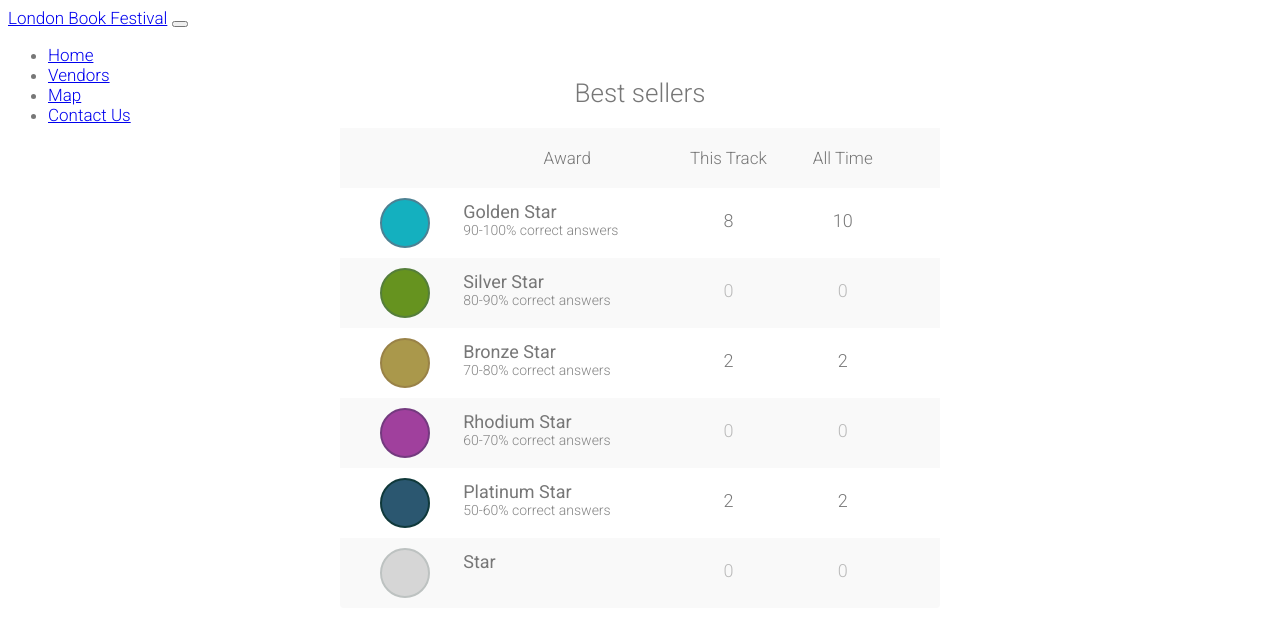
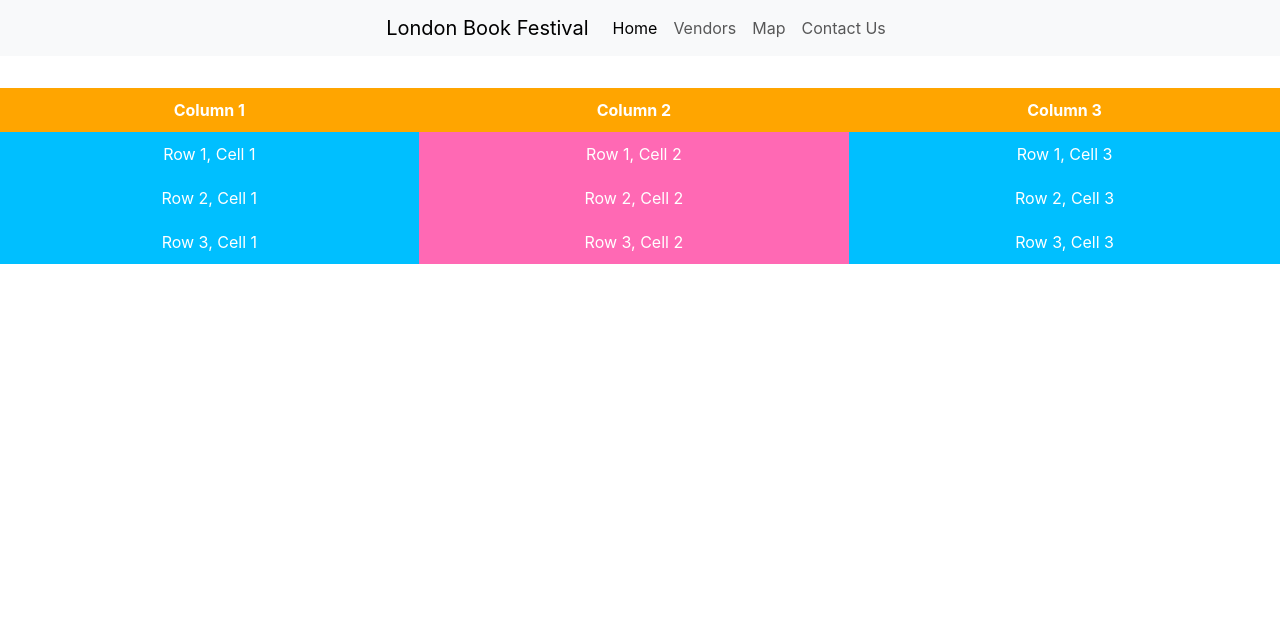
Before and after one commit to Charlywilliams/ourProject, a website: page vendors.html in a window 1280 px wide. Drawn offline with nearby package versions, Linux system fonts and the light colour scheme.

Commit message:
changed vendor

```diff
--- a/vendors.css
+++ b/vendors.css
@@ -1,184 +1,26 @@
-* {
-  box-sizing: border-box;
-}
-*:hover,
-*:focus {
-  outline: 0;
-}
-html {
-  height: 100%;
-}
-body {
-  position: relative;
-  height: 100%;
-  background: white;
-  font-family: "Roboto", sans-serif;
-  font-weight: 300;
-  font-size: 17px;
-  color: #777;
-}
-button,
-select,
-input {
-  font-family: "Roboto", sans-serif;
-  font-size: 17px;
-}
-.quiz-window {
-  position: absolute;
-  left: 0;
-  right: 0;
-  top: 50px;
-  margin: auto;
-  width: 600px;
-  border-radius: 4px;
-  background: #fff;
-  overflow: hidden;
-}
-.quiz-window-header {
-  padding: 20px 15px;
-  text-align: center;
-  position: relative;
-}
-.quiz-window-title {
-  font-size: 26px;
-}
-.quiz-window-close {
-  position: absolute;
-  top: 20px;
-  right: 20px;
-  padding: 0;
-  background: none;
-  border: 0;
-  width: 30px;
-  height: 30px;
-  font-size: 60px;
-  font-weight: 100;
-  line-height: 24px;
-  color: #777;
-  cursor: pointer;
-}
-.quiz-window-body {
-  background-color: #f9f9f9;
-}
-.guiz-awards-row {
-  margin: 0;
-  padding: 10px 40px;
-  list-style: none;
-}
-.guiz-awards-row:after {
-  content: "";
-  display: table;
-  clear: both;
-}
-.guiz-awards-row-even {
-  background-color: #fff;
-}
-.guiz-awards-row li {
-  display: inline-block;
-  vertical-align: top;
-  float: left;
-}
-.guiz-awards-header {
-  text-align: center;
-  padding: 20px 40px;
-}
-.guiz-awards-star,
-.guiz-awards-track,
-.guiz-awards-time,
-.guiz-awards-header-star,
-.guiz-awards-header-track,
-.guiz-awards-header-time {
-  min-width: 54px;
-  text-align: center;
-  width: 16%;
-}
-.guiz-awards-title {
-  width: 40%;
-  min-width: 160px;
-  font-size: 18px;
-  font-weight: normal;
-  padding-top: 3px;
-}
-.guiz-awards-header-title {
-  width: 40%;
-  min-width: 160px;
-}
-.guiz-awards-subtitle {
-  color: #858585;
-  font-size: 14px;
-  font-weight: 300;
-}
-.guiz-awards-track,
-.guiz-awards-time {
-  width: 22%;
-  min-width: 80px;
-  font-size: 18px;
-  line-height: 45px;
-}
-.guiz-awards-header-track,
-.guiz-awards-header-time {
-  width: 22%;
-  min-width: 80px;
-}
-.guiz-awards-track .null,
-.guiz-awards-time .null {
-  color: #bababa;
-}
-.star {
-  display: block;
-  width: 50px;
-  height: 50px;
-  border-radius: 50%;
-  border: 2px solid #bdc2c1;
-  background: #d6d6d6;
-}
-.goldstar {
-  border-color: #4c8193;
-  background: #14b0bf;
-}
-.silverstar {
-  border-color: #557e3a;
-  background: #66931f;
-}
-.bronzestar {
-  border-color: #998247;
-  background: #aa984b;
-}
-.rhodiumstar {
-  border-color: #743a7f;
-  background: #a0409d;
-}
-.platinumstar {
-  border-color: #10393b;
-  background: #2b5770;
+table {
+  width: 100%;
+  border-collapse: collapse;
+  margin-top: 2rem;
 }
 
-.guiz-awards-buttons {
-  background: #fff;
+th,
+td {
+  padding: 10px;
   text-align: center;
-  padding: 20px 0;
-}
-.guiz-awards-but-back {
-  display: inline-block;
-  background: none;
-  border: 1px solid #61a3e5;
-  border-radius: 21px;
-  padding: 7px 40px 7px 20px;
-  color: #61a3e5;
-  font-size: 17px;
-  cursor: pointer;
-  transition: all 0.3s ease;
 }
 
-.guiz-awards-but-back:hover {
-  background: #61a3e5;
+th {
+  background-color: #ffa500; /* Orange */
   color: #fff;
 }
 
-.guiz-awards-but-back i {
-  font-size: 26px;
-  line-height: 17px;
-  margin-right: 20px;
-  position: relative;
-  top: 2px;
+td:nth-child(odd) {
+  background-color: #00bfff; /* Deep Sky Blue */
+  color: #fff;
 }
+
+td:nth-child(even) {
+  background-color: #ff69b4; /* Hot Pink */
+  color: #fff;
+}
--- a/vendors.html
+++ b/vendors.html
@@ -1,4 +1,93 @@
 <!DOCTYPE html>
+<html lang="en">
+  <head>
+    <meta charset="UTF-8" />
+    <meta http-equiv="X-UA-Compatible" content="IE=edge" />
+    <meta name="viewport" content="width=device-width, initial-scale=1.0" />
+    <title>Document</title>
+    <link
+      href="https://cdn.jsdelivr.net/npm/bootstrap@5.3.0/dist/css/bootstrap.min.css"
+
+      rel="stylesheet"
+      integrity="sha384-9ndCyUaIbzAi2FUVXJi0CjmCapSmO7SnpJef0486qhLnuZ2cdeRhO02iuK6FUUVM"
+      crossorigin="anonymous"
+    />
+    <link rel="stylesheet" href="https://cdnjs.cloudflare.com/ajax/libs/twitter-bootstrap/4.1.3/css/bootstrap.min.css">
+    <link rel="stylesheet" href="https://cdnjs.cloudflare.com/ajax/libs/ionicons/2.0.1/css/ionicons.min.css">
+    <script
+      src="https://cdn.jsdelivr.net/npm/bootstrap@5.3.0/dist/js/bootstrap.bundle.min.js"
+      integrity="sha384-geWF76RCwLtnZ8qwWowPQNguL3RmwHVBC9FhGdlKrxdiJJigb/j/68SIy3Te4Bkz"
+      crossorigin="anonymous"
+    ></script>
+    <link rel="stylesheet" href="vendors.css" />
+    <script src="CFG_JavaScript.js"></script>
+    <noscript>Sorry, your browser does not support JavaScript!</noscript>
+  </head>
+
+  <body>
+    <nav
+      class="navbar navbar-expand-lg bg-body-tertiary justify-content-center"
+    >
+      <div class="d-flex">
+        <a class="navbar-brand" href="#">London Book Festival</a>
+        <button
+          class="navbar-toggler"
+          type="button"
+          data-bs-toggle="collapse"
+          data-bs-target="#navbarSupportedContent"
+          aria-controls="navbarSupportedContent"
+          aria-expanded="false"
+          aria-label="Toggle navigation"
+        >
+          <span class="navbar-toggler-icon"></span>
+        </button>
+        <div class="collapse navbar-collapse" id="navbarSupportedContent">
+          <ul class="navbar-nav me-auto mb-2 mb-lg-0">
+            <li class="nav-item">
+              <a class="nav-link active" aria-current="page" href="Index.html"
+                >Home</a
+              >
+            </li>
+            <li class="nav-item">
+              <a class="nav-link" href="vendors.html">Vendors</a>
+            </li>
+            <li class="nav-item">
+              <a class="nav-link" href="map.html">Map</a>
+            </li>
+            <li class="nav-item">
+              <a class="nav-link" href="contact_us.html">Contact Us</a>
+            </li>
+          </ul>
+        </div>
+      </div>
+    </nav>
+  <body>
+    <table>
+      <tr>
+        <th>Column 1</th>
+        <th>Column 2</th>
+        <th>Column 3</th>
+      </tr>
+      <tr>
+        <td>Row 1, Cell 1</td>
+        <td>Row 1, Cell 2</td>
+        <td>Row 1, Cell 3</td>
+      </tr>
+      <tr>
+        <td>Row 2, Cell 1</td>
+        <td>Row 2, Cell 2</td>
+        <td>Row 2, Cell 3</td>
+      </tr>
+      <tr>
+        <td>Row 3, Cell 1</td>
+        <td>Row 3, Cell 2</td>
+        <td>Row 3, Cell 3</td>
+      </tr>
+    </table>
+  </body>
+</html>
+
+<!-- <!DOCTYPE html>
 <html lang="en">
   <head>
     <title>Add Map</title>
@@ -61,8 +150,8 @@
         <ul class="guiz-awards-row guiz-awards-header">
           <li class="guiz-awards-header-star">&nbsp;</li>
           <li class="guiz-awards-header-title">Award</li>
-          <li class="guiz-awards-header-track">This Track</li>
-          <li class="guiz-awards-header-time">All Time</li>
+          <li class="guiz-awards-header-track">Book name</li>
+          <li class="guiz-awards-header-time">Rank</li>
         </ul>
         <ul class="guiz-awards-row guiz-awards-row-even">
           <li class="guiz-awards-star"><span class="star goldstar"></span></li>
@@ -126,4 +215,5 @@
       </div>
     </div>
   </div>
-</html>
+  <br />
+</html> -->
```
Also changed, not shown: Index.html (+3 -2 lines), contact_us.html (+1 -1 lines), map.html (+1 -1 lines).
